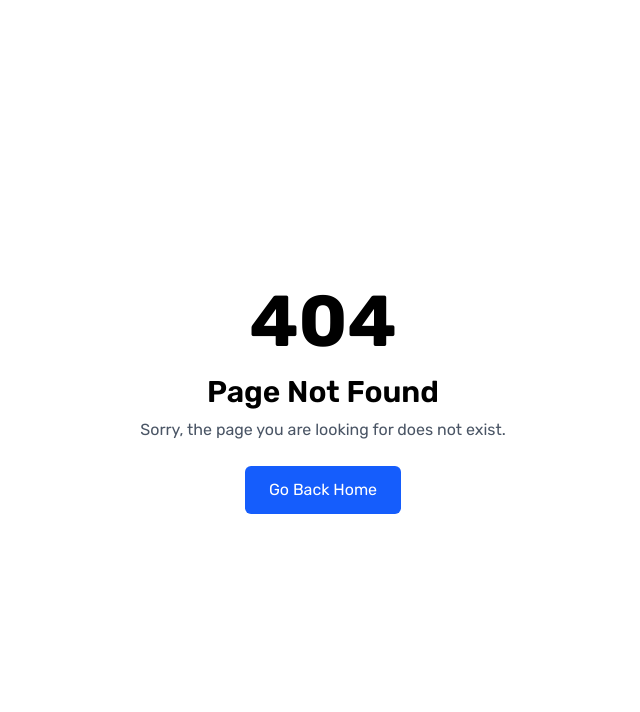
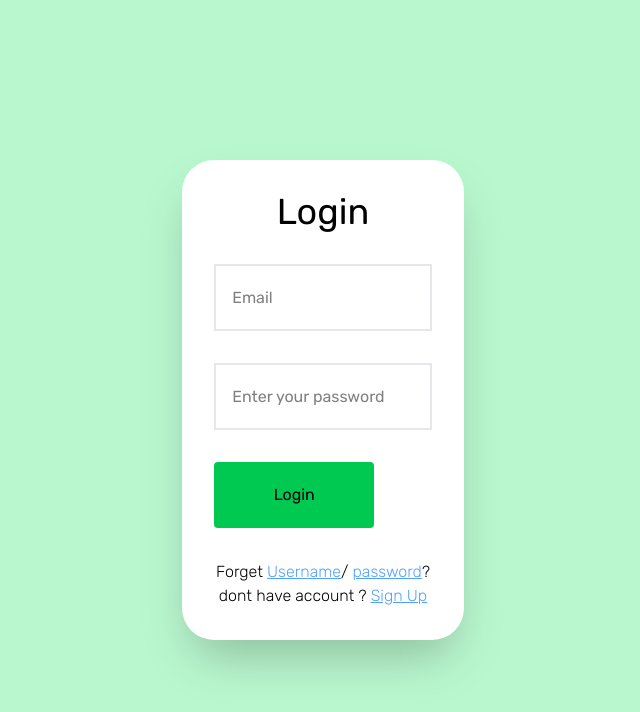
Before and after one commit to Khnusman4562/docAPP, a Next.js app: page /login in a window 1280 px wide. Before the commit this address had no page. Shown: the top 712 px of the page, without its empty margins (317-957 px from the left). Built offline with nearby package versions, Linux system fonts and the light colour scheme.

Commit message:
added login page

```diff
--- a/components/MobileNav.jsx
+++ b/components/MobileNav.jsx
@@ -24,7 +24,6 @@ export default function MobileNav() {
                 <div className="flex flex-col gap-6 mt-6 p-6">
                     <Link href={"/"} className="border-b transition-colors duration-300 cursor-pointer">Home</Link>
                     <Link href={"/features"} className="border-b transition-colors duration-300 cursor-pointer">Features</Link>
-                    <Link href={"/support"} className="border-b transition-colors duration-300 cursor-pointer">Support</Link>
                     <Link href={"/contact"} className="border-b transition-colors duration-300 cursor-pointer">Contact</Link>
                 </div>
 
--- /dev/null
+++ b/components/NavLinks.jsx
@@ -0,0 +1,15 @@
+"use client"
+import Link from "next/link";
+import { usePathname } from "next/navigation";
+
+export default function NavLinks(){
+const pathname = usePathname();
+
+    return(
+        <div className="flex gap-8">
+                        <Link href="/" className={`hover:text-red-700 hover:underline ${pathname === "/" ? "underline" : ""}`}>Home</Link>
+                        <Link href="/features" className="hover:text-red-700 hover:underline">Features</Link>
+                        <Link href="/contactus" className="hover:text-red-700 hover:underline">Contact Us</Link>
+                    </div>
+    );
+}
--- /dev/null
+++ b/src/app/contactus/page.jsx
@@ -0,0 +1,5 @@
+export default function Contact(){
+    return(
+        <div>hello from contact </div>
+    );
+}
--- /dev/null
+++ b/src/app/features/page.jsx
@@ -0,0 +1,5 @@
+export default function Feature(){
+    return(
+        <div>hello from Feature </div>
+    );
+}
--- /dev/null
+++ b/src/app/login/page.jsx
@@ -0,0 +1,17 @@
+export default function Login(){
+    return(
+        <div className="flex justify-center items-center bg-green-200 h-[100vh]">
+            <div className="bg-white shadow-2xl p-8 text-center h-auto w-auto lg:h-[60%] lg:w-[22%] rounded-4xl flex flex-col gap-8">
+                <h2 className="text-4xl">Login</h2>
+                <input type="text" placeholder="Email" className="block border-2 border-gray-200 h-14 lg:h-20 px-4" />
+                <input type="password" placeholder="Enter your password" className="block border-2 border-gray-200 h-14 lg:h-20 px-4" />
+                <button className="bg-green-500 h-10 lg:h-20 w-40 rounded">Login</button>
+                <div className="font-light">
+                    <p>Forget <span className="underline text-blue-400">Username</span>/ <span className="underline text-blue-400">password</span>?</p>
+                <p>dont have account ? <span className="underline text-blue-400">Sign Up</span></p>
+                </div>
+
+            </div>
+        </div>
+    );
+}
--- /dev/null
+++ b/src/app/support/page.jsx
@@ -0,0 +1,5 @@
+export default function Support(){
+    return(
+        <div>hello from support </div>
+    );
+}
--- /dev/null
+++ b/src/middleware.js
@@ -0,0 +1,19 @@
+import { NextResponse } from "next/server";
+
+export function middleware(request) {
+  console.log("i am here middleware to check")
+
+  const token = false;
+  console.log("hello token ", token)
+
+
+  if (!token) {
+    return NextResponse.redirect(new URL('/login', request.url))
+  }
+
+  return NextResponse.next()
+}
+
+export const config = {
+  matcher: ['/support/:path*']
+}
```
Also changed, not shown: components/Hero.jsx (+4 -7 lines).
